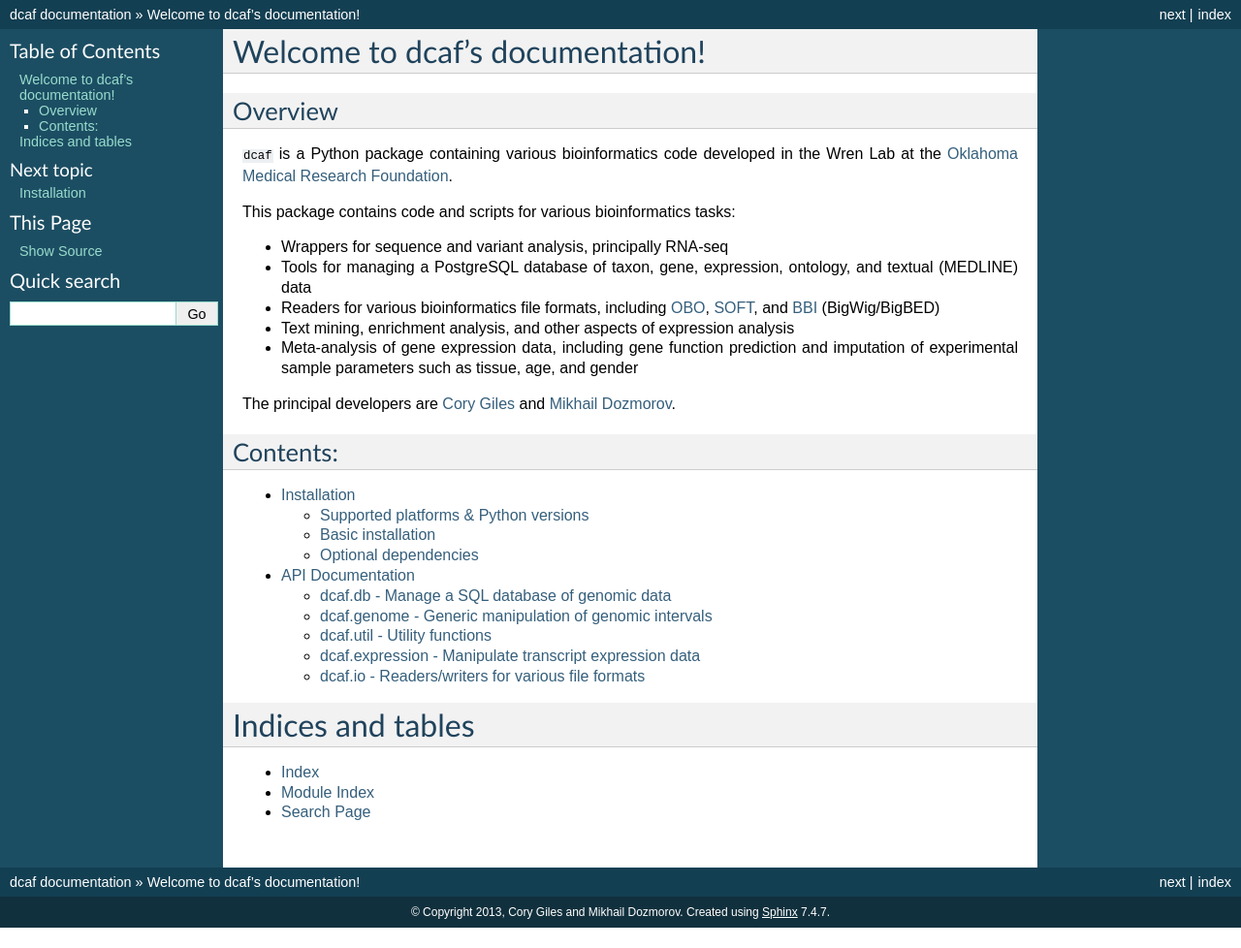
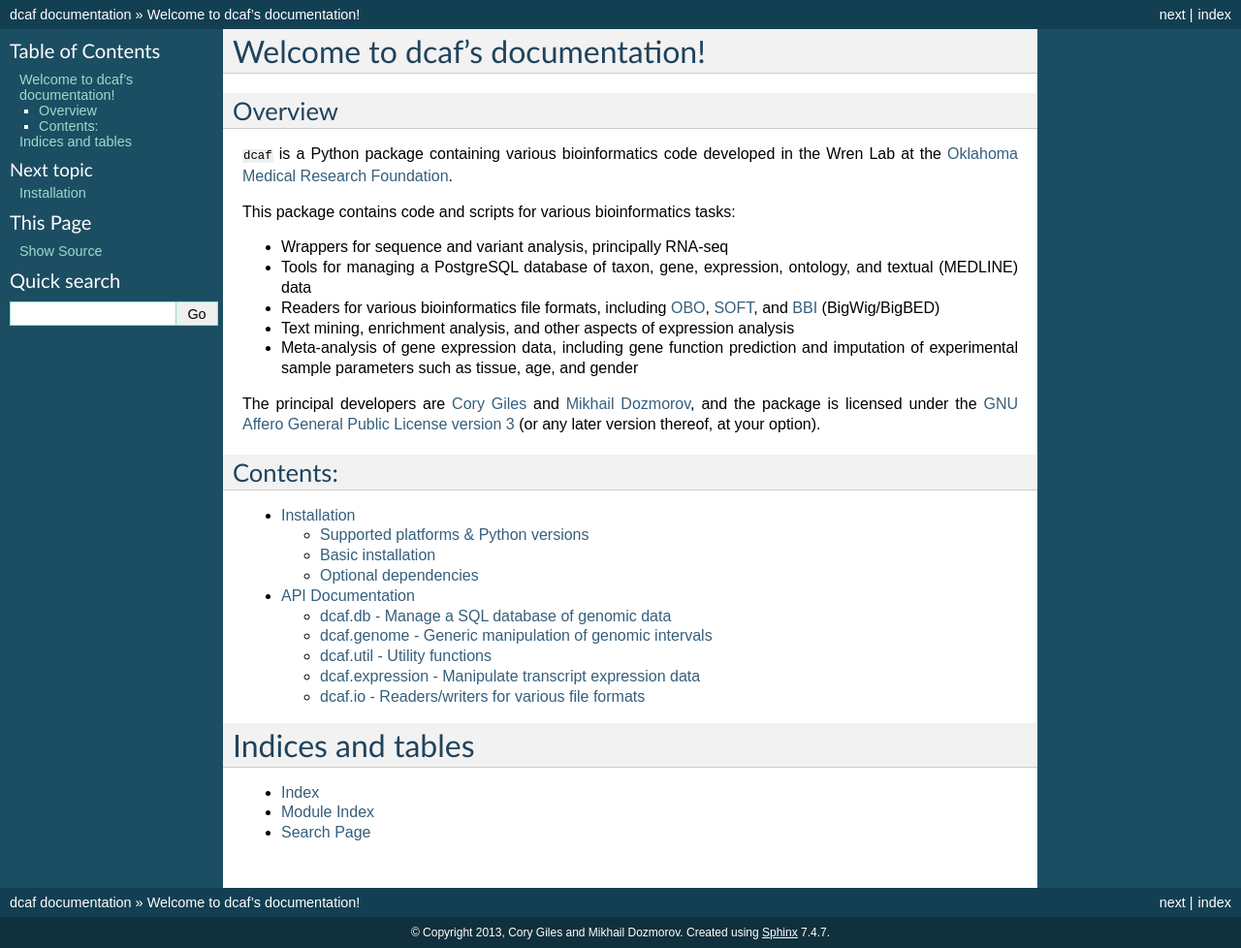
Before and after one commit to mdozmorov/dcaf, a Sphinx documentation site: the page built from doc/index.rst, in a window 1280 px wide. Shown: the whole page at 97% size. Built offline with Sphinx 7.4.7, drawn with Linux system fonts in a browser that asks for light colours; the version number could not be read and is left out; before the commit the page ends 957 px from its top, so only the background shows below that.

Commit message:
Add license to sphinx overview.

```diff
--- a/doc/index.rst
+++ b/doc/index.rst
@@ -22,7 +22,10 @@ This package contains code and scripts for various bioinformatics tasks:
   such as tissue, age, and gender
 
 The principal developers are `Cory Giles <mailto:mail@corygil.es>`_
-and `Mikhail Dozmorov <mailto:dozmorovm@omrf.org>`_.
+and `Mikhail Dozmorov <mailto:dozmorovm@omrf.org>`_, and the package
+is licensed under the `GNU Affero General Public License version 3
+<http://www.gnu.org/licenses/agpl-3.0.html>`_ (or any later version
+thereof, at your option).
 
 Contents:
 ---------
```
